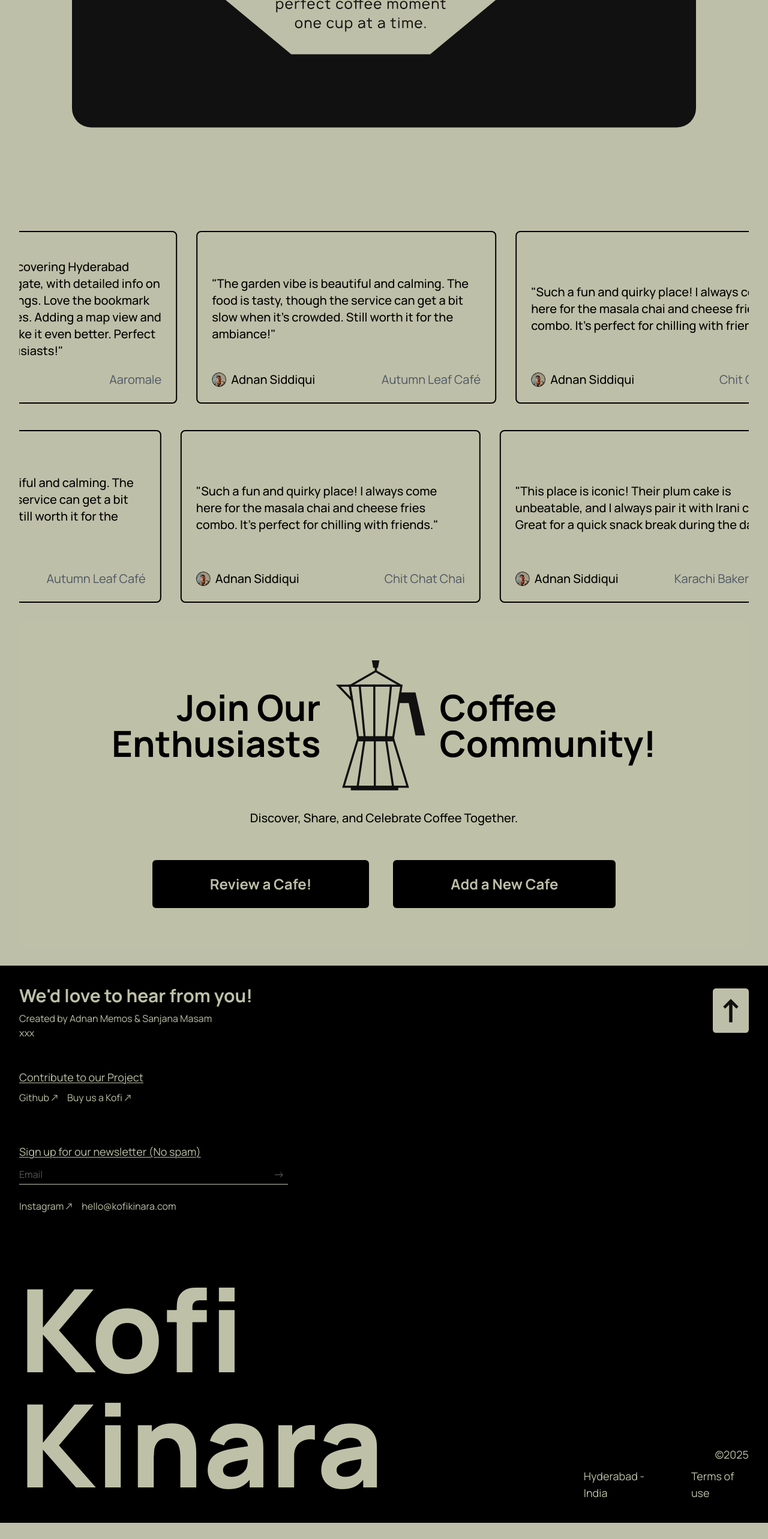
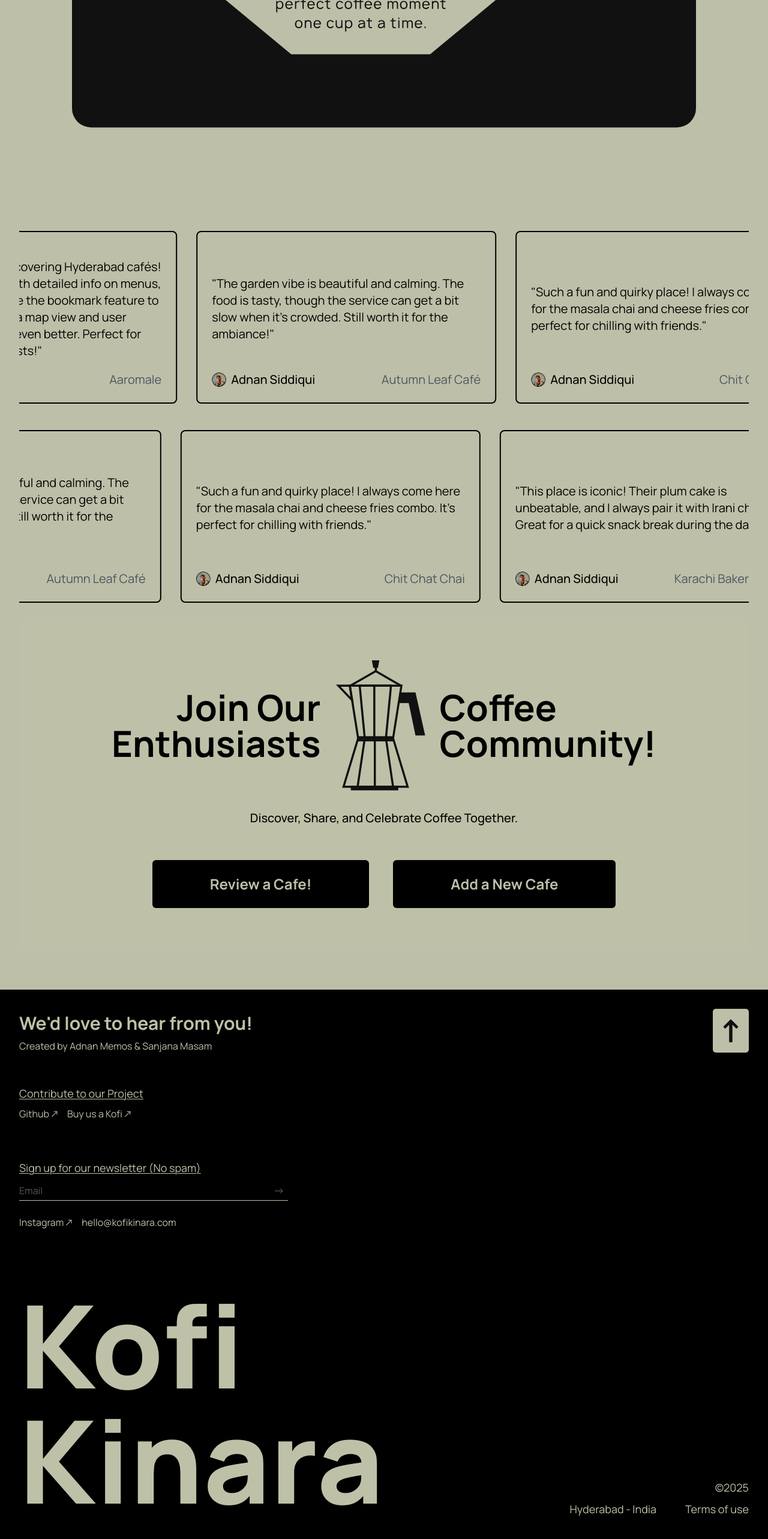
Before and after one commit to sanjanamasam1210/KofiKinara, a Next.js app: page / in a window 1280 px wide. Shown: the part 2420-4986 px from the top of the page at 60% size. Before the commit the page ends 4959 px from the top, so only its background shows below. Built offline with nearby package versions, Linux system fonts and the light colour scheme.

Commit message:
few changes are made concerning footer and marquee

```diff
--- a/src/app/components/footer.tsx
+++ b/src/app/components/footer.tsx
@@ -14,7 +14,6 @@ export default function Footer() {
             <p className=" text-xs sm:text-sm md:text-base">
               Created by Adnan Memos & Sanjana Masam
             </p>
-            xxx
           </div>
           <div className="self-center">
             <button
@@ -125,7 +124,7 @@ export default function Footer() {
         {/* Bottom Section */}
         <div className="flex flex-col lg:flex-row justify-between items-center lg:items-end mt-16 sm:mt-24 space-y-6 lg:space-y-0 ">
           {/* Left Section */}
-          <span className="text-7xl sm:text-8xl md:text-9xl lg:text-11xl font-extrabold text-[#BEC1A7] leading-none text-center lg:text-left ">
+          <span className="text-7xl sm:text-8xl md:text-9xl lg:text-11xl max-w-[65%] md:max-w-[70%] font-extrabold text-[#BEC1A7] leading-none text-center lg:text-left ">
             Kofi Kinara
           </span>
 
--- a/src/app/components/marqueeleft.tsx
+++ b/src/app/components/marqueeleft.tsx
@@ -31,8 +31,8 @@ export default function Bannerbelow() {
   ];
 
   return (
-    <div className="text-[#bebfa8] text-md pb-8 pt-3 mb-40 sm:mb-48 md:mb-56 lg:mb-72 whitespace-nowrap relative overflow-x-clip">
-      <div className="inline-flex absolute animate-scroll-rtl">
+    <div className="text-[#bebfa8] text-md pb-8 pt-3 mb-40 sm:mb-48 md:mb-56 lg:mb-72 whitespace-nowrap relative overflow-x-clip group">
+      <div className="inline-flex absolute animate-scroll-rtl group-hover:paused">
         {[...Array(2)].map((_, i) => (
           <div key={i} className="flex">
             {cards.map((card, index) => (
@@ -40,7 +40,7 @@ export default function Bannerbelow() {
                 key={index}
                 className="mx-3 md:mx-4 border-2 border-[#000000] rounded-lg p-6 flex flex-col justify-between  min-h-44 min-w-80 sm:min-h-52 sm:min-w-90  md:min-h-60 md:min-w-100 lg:min-h-72 lg:min-w-104"
               >
-                <p className="font-manrope font-medium text-black text-xs sm:text-sm md:text-base lg:text-xl whitespace-normal my-auto flex">
+                <p className="font-manrope font-normal text-black text-xs sm:text-sm md:text-base lg:text-xl whitespace-normal my-auto flex">
                   &quot;{card.description}&quot;
                 </p>
                 <div className="flex items-center justify-between  text-sm md:text-base lg:text-xl">
@@ -64,7 +64,7 @@ export default function Bannerbelow() {
         ))}
       </div>
       <div
-        className="inline-flex absolute animate-scroll2-rtl"
+        className="inline-flex absolute animate-scroll2-rtl group-hover:paused"
         aria-hidden="true"
       >
         {[...Array(2)].map((_, i) => (
@@ -72,9 +72,9 @@ export default function Bannerbelow() {
             {cards.map((card, index) => (
               <div
                 key={index}
-                className="mx-3 md:mx-4 border-2 border-[#000000] rounded-lg p-6flex flex-col justify-between  min-h-44 min-w-80 sm:min-h-52 sm:min-w-90  md:min-h-60 md:min-w-100 lg:min-h-72 lg:min-w-104"
+                className="mx-3 md:mx-4 border-2 border-[#000000] rounded-lg p-6 flex flex-col justify-between  min-h-44 min-w-80 sm:min-h-52 sm:min-w-90  md:min-h-60 md:min-w-100 lg:min-h-72 lg:min-w-104"
               >
-                <p className="font-manrope font-medium text-black text-xs sm:text-sm md:text-base lg:text-xl whitespace-normal my-auto">
+                <p className="font-manrope font-normal text-black text-xs sm:text-sm md:text-base lg:text-xl whitespace-normal my-auto flex">
                   &quot;{card.description}&quot;
                 </p>
                 <div className="flex items-center justify-between text-sm md:text-base lg:text-xl">
--- a/src/app/components/marqueeright.tsx
+++ b/src/app/components/marqueeright.tsx
@@ -31,8 +31,8 @@ export default function Bannerabove() {
   ];
 
   return (
-    <div className="text-[#bebfa8] text-md pb-8 pt-3 mb-40 sm:mb-48 md:mb-56 lg:mb-72 whitespace-nowrap relative overflow-x-clip">
-      <div className="inline-flex absolute animate-scroll">
+    <div className="text-[#bebfa8] text-md pb-8 pt-3 mb-40 sm:mb-48 md:mb-56 lg:mb-72 whitespace-nowrap relative overflow-x-clip group">
+      <div className="inline-flex absolute animate-scroll group-hover:paused">
         {[...Array(2)].map((_, i) => (
           <div key={i} className="flex">
             {cards.map((card, index) => (
@@ -40,7 +40,7 @@ export default function Bannerabove() {
                 key={index}
                 className="mx-3 md:mx-4 border-2 border-[#000000] rounded-lg p-6 flex flex-col justify-between min-h-44 min-w-80 sm:min-h-52 sm:min-w-90 md:min-h-60 md:min-w-100  lg:min-h-72 lg:min-w-104"
               >
-                <p className="font-manrope font-medium text-black text-xs sm:text-sm md:text-base lg:text-xl whitespace-normal my-auto flex">
+                <p className="font-manrope font-normal text-black text-xs sm:text-sm md:text-base lg:text-xl whitespace-normal my-auto flex">
                   &quot;{card.description}&quot;
                 </p>
                 <div className="flex items-center justify-between text-xs sm:text-sm md:text-base lg:text-xl">
@@ -63,7 +63,10 @@ export default function Bannerabove() {
           </div>
         ))}
       </div>
-      <div className="inline-flex absolute animate-scroll2" aria-hidden="true">
+      <div
+        className="inline-flex absolute animate-scroll2 group-hover:paused"
+        aria-hidden="true"
+      >
         {[...Array(2)].map((_, i) => (
           <div key={i} className="flex">
             {cards.map((card, index) => (
@@ -71,7 +74,7 @@ export default function Bannerabove() {
                 key={index}
                 className="mx-3 md:mx-4 border-2 border-[#000000] rounded-lg p-6 flex flex-col justify-between min-h-44 min-w-80 sm:min-h-52 sm:min-w-90  md:min-h-60 md:min-w-100 lg:min-h-72 lg:min-w-104"
               >
-                <p className="font-manrope font-medium text-black text-xs sm:text-sm md:text-base lg:text-xl whitespace-normal my-auto">
+                <p className="font-manrope font-normal text-black text-xs sm:text-sm md:text-base lg:text-xl whitespace-normal my-auto">
                   &quot;{card.description}&quot;
                 </p>
                 <div className="flex items-center justify-between text-xs sm:text-sm md:text-base lg:text-xl">
--- a/src/app/page.tsx
+++ b/src/app/page.tsx
@@ -112,7 +112,7 @@ export default function Home() {
         <Bannerbelow />
 
         {/* Join Community Section */}
-        <div className="flex flex-col items-center justify-center py-16 px-4 bg-[#BEC1A7] text-black font-manrope">
+        <div className="flex flex-col items-center justify-center py-16 px-4 bg-[#BEC1A7] text-black font-manrope mb-10">
           {/* Header Section */}
           <div className="flex flex-col sm:flex-row items-center justify-center gap-4 md:gap-6 text-center ">
             {/* Left Text Column */}
```
